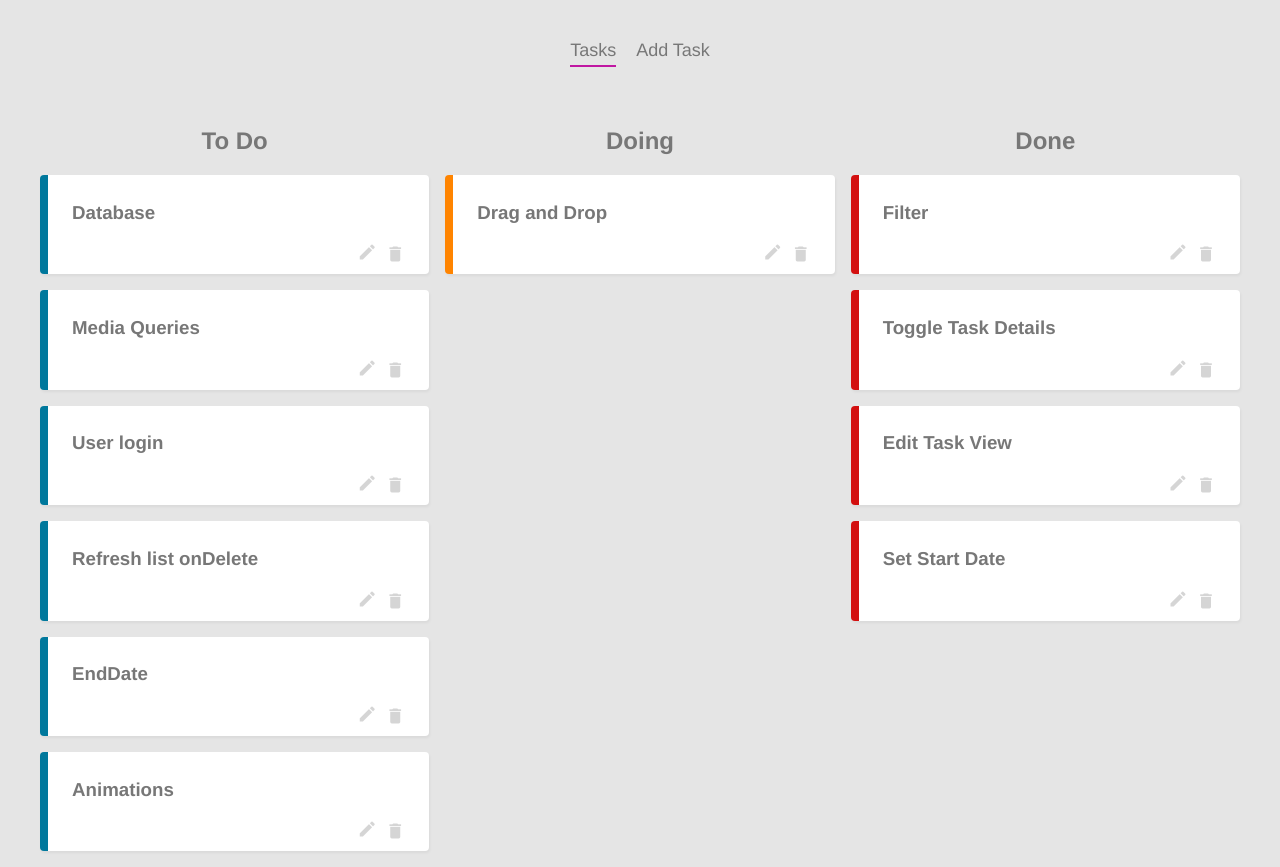
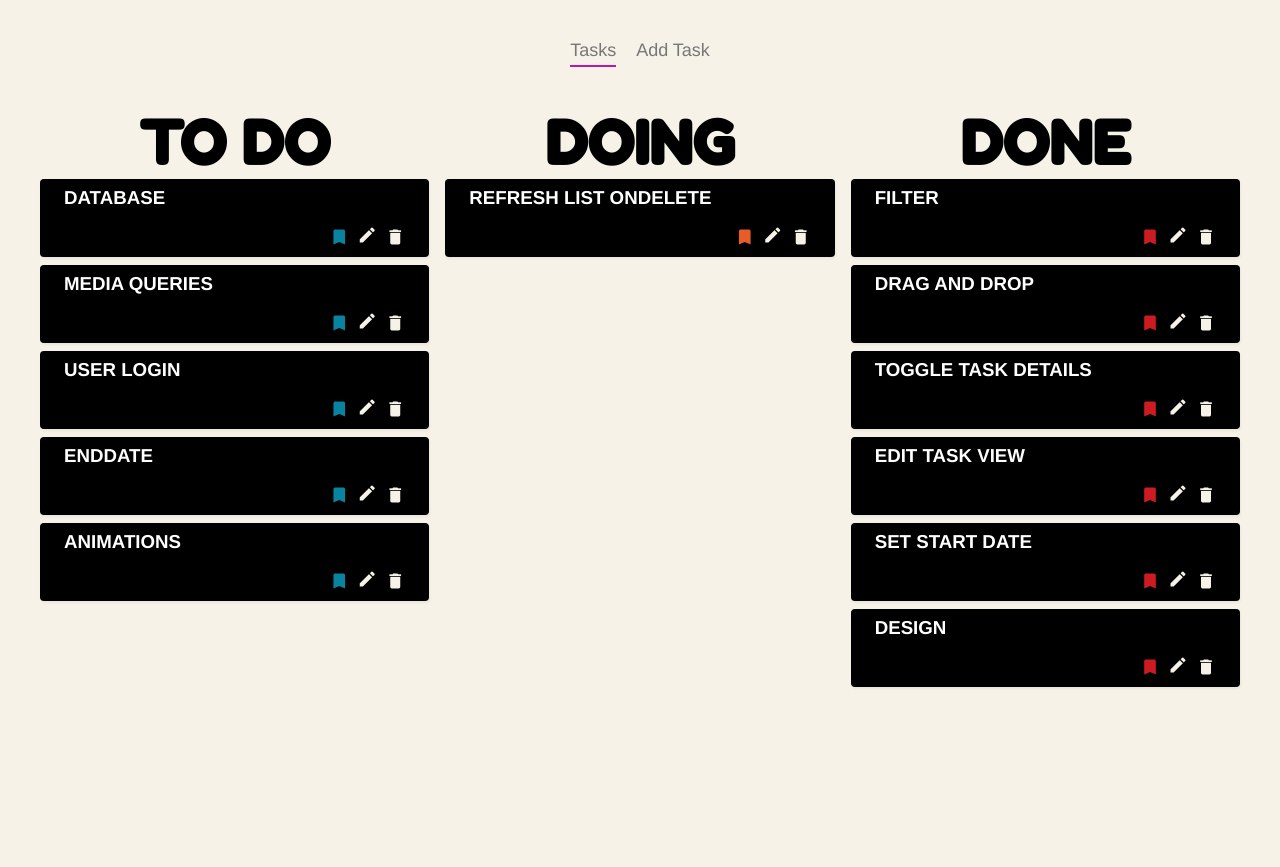
Before and after one commit to TWoolff/Kanban, a Vue app: page / in a window 1280 px wide. After the commit the page ends 800 px from the top, so only its background shows below. Built offline with nearby package versions, Linux system fonts and the light colour scheme; data requests are answered from the project's data file.

Commit message:
Made tasks draggable + updating db on drop

```diff
--- a/data/db.json
+++ b/data/db.json
@@ -18,7 +18,7 @@
       "title": "Drag and Drop",
       "details": "HTML drag and drop API",
       "startDate": "02/12/2021",
-      "state": "doing",
+      "state": "done",
       "id": 4
     },
     {
@@ -46,7 +46,7 @@
       "title": "Refresh list onDelete",
       "details": "l",
       "startDate": "02/12/2021",
-      "state": "todo",
+      "state": "doing",
       "id": 8
     },
     {
@@ -76,6 +76,13 @@
       "startDate": "02/12/2021",
       "state": "todo",
       "id": 12
+    },
+    {
+      "title": "Design",
+      "details": "Make a better designkjhklh",
+      "startDate": "02/12/2021",
+      "state": "done",
+      "id": 13
     }
   ]
 }
--- a/src/assets/scss/base/_global.scss
+++ b/src/assets/scss/base/_global.scss
@@ -17,7 +17,7 @@ body {
 main {
   max-width: 1200px;
   margin: 0 auto;
-  color: $darkgrey;
+  color: $white;
 }
 
 p {
--- a/src/assets/scss/base/_typography.scss
+++ b/src/assets/scss/base/_typography.scss
@@ -1 +1,18 @@
-$base-font: Avenir, Helvetica, Arial, sans-serif;;
+@import url('https://fonts.googleapis.com/css2?family=Fredoka+One&display=swap');
+
+$base-font: Avenir, Helvetica, Arial, sans-serif;
+$header-font: 'Fredoka One', Helvetica, Arial, sans-serif;
+
+h2 {
+  font-family: $header-font;
+  color: $black;
+  text-transform: uppercase;
+  font-size: 60px;
+  letter-spacing: 0px;
+  margin: 0;
+}
+
+h3 {
+  text-transform: uppercase;
+  margin: 0;
+}
--- a/src/assets/scss/components/_addtask.scss
+++ b/src/assets/scss/components/_addtask.scss
@@ -1,5 +1,5 @@
 .add-task, .edit-task {
-    background: $white;
+    background: $black;
     padding: 1.5rem;
     border-radius: 10px;
     max-width: 600px;
--- a/src/assets/scss/components/_home.scss
+++ b/src/assets/scss/components/_home.scss
@@ -7,21 +7,43 @@
     text-align: center;
   }
 
+  .drop-zone {
+    min-height: 2rem;
+  }
+
   .to-do {
     .task {
-      border-left: 0.5rem solid $blue;
+      .state {
+        color: $blue;
+        &:hover {
+          color: $blue;
+          cursor: default;
+        }
+      }
     }
   }
 
   .doing {
     .task {
-      border-left: 0.5rem solid $orange;
+      .state {
+        color: $orange;
+        &:hover {
+          color: $orange;
+          cursor: default;
+        }
+      }
     }
   }
 
   .done {
     .task {
-      border-left: 0.5rem solid $red;
+      .state {
+        color: $red;
+        &:hover {
+          color: $red;
+          cursor: default;
+        }
+      }
     }
   }
 }
--- a/src/assets/scss/components/_task.scss
+++ b/src/assets/scss/components/_task.scss
@@ -1,7 +1,7 @@
 .task {
   width: 100%;
-  margin-bottom: 1rem;
-  background: $white;
+  margin-bottom: 0.5rem;
+  background: $black;
   padding: 0.5rem 1.5rem;
   border-radius: 4px;
   box-shadow: 1px 2px 3px rgba($black, 0.05);
@@ -19,13 +19,19 @@
     .material-icons {
       font-size: 20px;
       margin-left: 0.5rem;
-      color:$grey;
+      color: $base;
       cursor: pointer;
 
       &:hover {
         color: $darkgrey;
       }
     }
+
+  .state {
+    &:hover {
+      color: $base;
+    }
+  }
   }
 
 }
--- a/src/assets/scss/utilities/_variables.scss
+++ b/src/assets/scss/utilities/_variables.scss
@@ -1,7 +1,7 @@
-$base: rgb(229, 229, 229);
-$blue: rgb(0, 120, 156);
-$orange: rgb(255, 132, 0);
-$red: rgb(211, 16, 16);
+$base: rgb(246, 242, 231);
+$blue: rgb(8, 132, 160);
+$orange: rgb(232, 92, 39);
+$red: rgb(204, 27, 33);
 $purple: rgb(192, 23, 162);
 $white: rgb(255, 255, 255);
 $grey: rgb(213, 213, 213);
--- a/src/components/Task.vue
+++ b/src/components/Task.vue
@@ -6,6 +6,7 @@
     <p>{{ task.startDate }}</p>
     </div>
     <div class="icons">
+      <span class="material-icons state">bookmark</span>
       <router-link :to="{ name: 'EditTask', params: { id: task.id }}">
         <span class="material-icons">edit</span>
       </router-link>
--- a/src/views/Home.vue
+++ b/src/views/Home.vue
@@ -1,16 +1,16 @@
 <template>
   <section class="home">
-    <section class="to-do">
-      <h2>To Do </h2>
-      <Task :task="task" @delete="handleDelete" v-for="task in toDo" :key="task.id"/>
+    <section class="to-do drop-zone" @drop="onDrop($event, 'todo')" @dragover.prevent @dragenter.prevent>
+      <h2>To Do</h2>
+      <Task :task="task" @delete="handleDelete" v-for="task in toDo" :key="task.id" class="drag-el" draggable="true" @dragstart="startDrag($event, task)"/>
     </section>
-    <section class="doing">
-      <h2>Doing </h2>
-      <Task :task="task" @delete="handleDelete" v-for="task in doing" :key="task.id"/>
+    <section class="doing drop-zone" @drop="onDrop($event, 'doing')" @dragover.prevent @dragenter.prevent>
+      <h2>Doing</h2>
+      <Task :task="task" @delete="handleDelete" v-for="task in doing" :key="task.id" class="drag-el" draggable="true" @dragstart="startDrag($event, task)"/>
     </section>
-    <section class="done">
-      <h2>Done </h2>
-      <Task :task="task" @delete="handleDelete" v-for="task in done" :key="task.id"/>
+    <section class="done drop-zone" @drop="onDrop($event, 'done')" @dragover.prevent @dragenter.prevent>
+      <h2>Done</h2>
+      <Task :task="task" @delete="handleDelete" v-for="task in done" :key="task.id" class="drag-el" draggable="true" @dragstart="startDrag($event, task)"/>
     </section>
   </section>
 </template>
@@ -27,13 +27,29 @@ export default {
     }
   },
   mounted() {
-    fetch('http://localhost:3000/tasks')
+    fetch('http://localhost:3000/tasks/')
       .then(res => res.json())
       .then(data => this.tasks = data)
       .catch(err => console.log(err.message))
   },
   methods: {
-    handleDelete(id) {
+    startDrag (evt, task) {
+      evt.dataTransfer.dropEffect = 'move'
+      evt.dataTransfer.effectAllowed = 'move'
+      evt.dataTransfer.setData('taskID', task.id)
+    },
+    onDrop (evt, state) {
+      const taskID = evt.dataTransfer.getData('taskID')
+      const task = this.tasks.find(task => task.id == taskID)
+      task.state = state
+
+      fetch('http://localhost:3000/tasks/' + taskID, {
+        method: 'PATCH',
+        headers: { 'Content-Type': 'application/json' },
+        body: JSON.stringify({ state: state })
+      })
+    },
+    handleDelete (id) {
       this.tasks = this.task.filter((task) => {
         return task.id !== id
       })
```
